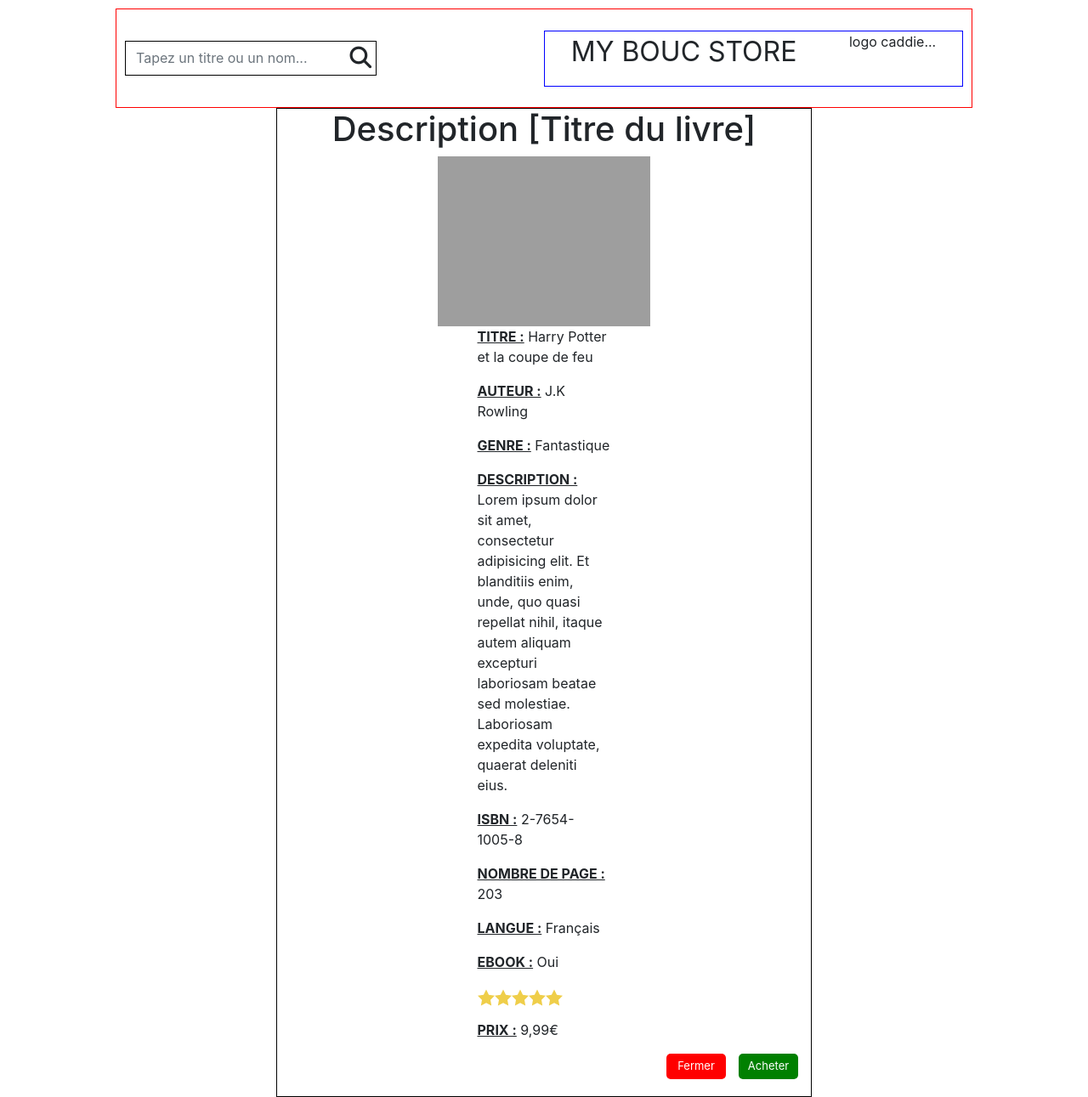
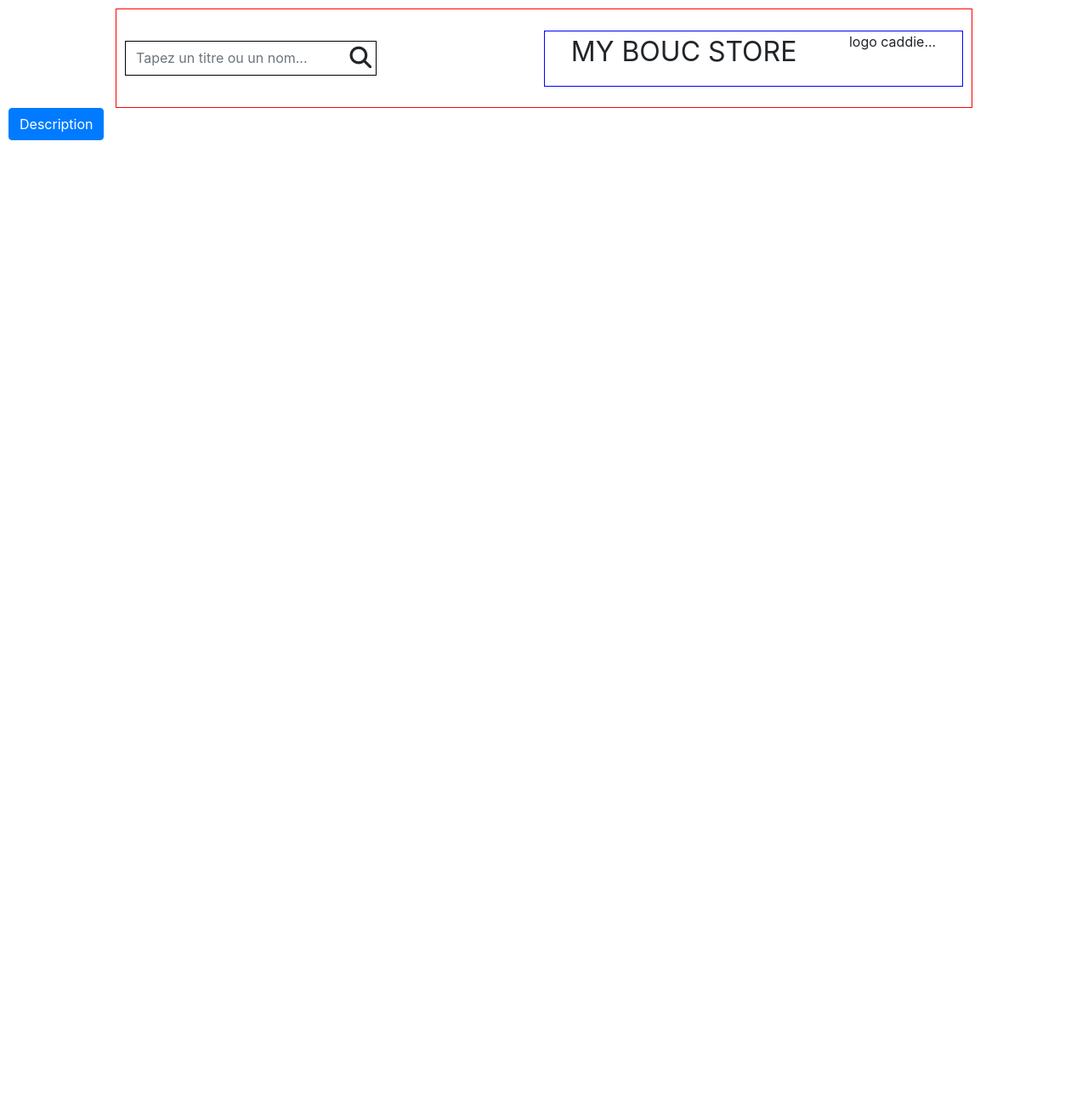
Before and after one commit to wallas938/my-book-store, an Angular app: page / in a window 1280 px wide. Shown: the whole page at 85% size. After the commit the page ends 800 px from the top, so only its background shows below. Built offline with nearby package versions, Linux system fonts and the light colour scheme; grey boxes are pictures that could not be loaded.

Commit message:
Mise en place du modal pour la description

```diff
--- a/src/app/book-description/book-description.component.css
+++ b/src/app/book-description/book-description.component.css
@@ -1,15 +1,10 @@
 .container-description {
-	border: 1px black solid;
-	width: 50%;
+	width: 100%;
 	margin: 0 auto;
 	text-align: center;
 }
-#image-description{
-/*margin-left: 35%;*/
-}
 
 .footer-description{
-	/*border: 1px blue solid;*/
 	height: 50px;
 	display: flex;
 	justify-content: flex-end;
@@ -22,8 +17,7 @@
 }
 
 .title-description{
-	/*border: 1PX orange solid;*/
-	width: 25%;
+	width: 50%;
 	margin: 0 auto;
 	text-align: left;
 }
@@ -35,20 +29,6 @@
 }
 
 button {
-		height: 30px;
-	border-radius: 5px;
-	width: 70px;
-	border: none;
-	color: white;
-	font-size: 13px;
+
 	margin-right: 15px;
  }
-#cart-description{
-	background-color: green;
-
-}
-
-#close-description{
-	background-color: red;
-
-}
--- a/src/app/book-description/book-description.component.html
+++ b/src/app/book-description/book-description.component.html
@@ -1,4 +1,4 @@
-<div class="container-description">
+<!-- <div class="container-description">
 	<h1>Description [Titre du livre] </h1>
 	<img src="https://geo.img.pmdstatic.net/fit/https.3A.2F.2Fwww.2Ecaminteresse.2Efr.2Fcontent.2Fuploads.2F2018.2F03.2Fgoat-16672111920.2Ejpg/1920x1440/quality/80/background-color/ffffff/background-alpha/100/focus-point/960%2C720/bouc.jpg" alt="" id="image-description">
 	<div class="title-description">
@@ -22,4 +22,44 @@
 		<button id="close-description">Fermer</button>
 		<button id="cart-description">Acheter</button>
 	</div>
+</div> -->
+
+<!-- Button trigger modal -->
+<button type="button" class="btn btn-primary" data-toggle="modal" data-target="#description">
+  Description
+</button>
+
+<!-- Modal -->
+<div class="modal fade" id="description" tabindex="-1" role="dialog" aria-labelledby="exampleModalLabel" aria-hidden="true">
+  <div class="modal-dialog" role="document">
+    <div class="modal-content">
+      <div class="container-description">
+	<h1>Description [Titre du livre] </h1>
+	<img src="https://geo.img.pmdstatic.net/fit/https.3A.2F.2Fwww.2Ecaminteresse.2Efr.2Fcontent.2Fuploads.2F2018.2F03.2Fgoat-16672111920.2Ejpg/1920x1440/quality/80/background-color/ffffff/background-alpha/100/focus-point/960%2C720/bouc.jpg" alt="" id="image-description">
+	<div class="title-description">
+		<p><span class="title">Titre :</span> Harry Potter et la coupe de feu</p>
+		<p><span class="title">Auteur :</span>  J.K Rowling</p>
+		<p><span class="title">Genre :</span> Fantastique</p>
+		<p><span class="title">Description :</span> Lorem ipsum dolor sit amet, consectetur adipisicing elit. Et blanditiis enim, unde, quo quasi repellat nihil, itaque autem aliquam excepturi laboriosam beatae sed molestiae. Laboriosam expedita voluptate, quaerat deleniti eius.</p>
+		<p><span class="title">ISBN :</span> 2-7654-1005-8</p>
+		<p><span class="title">Nombre de page : </span> 203</p>
+		<p><span class="title">Langue :</span> Français</p>
+		<p><span class="title">eBook :</span> Oui</p>
+		<p><span class="title">Prix :</span> 9,99€</p>
+		<p>
+			<img src="assets/img/star.svg" alt="" style="width:20px">
+			<img src="assets/img/star.svg" alt="" style="width:20px">
+			<img src="assets/img/star.svg" alt="" style="width:20px">
+			<img src="assets/img/star.svg" alt="" style="width:20px">
+			<img src="assets/img/star.svg" alt="" style="width:20px"></p>
+
+	</div>
+	<div class="footer-description">
+		<button class="btn btn-danger"data-dismiss="modal">Fermer</button>
+		<button class="btn btn-success">Acheter</button>
+	</div>
+	<br>
+	</div>
+    </div>
+  </div>
 </div>
```
